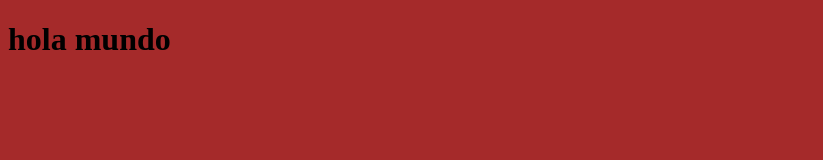
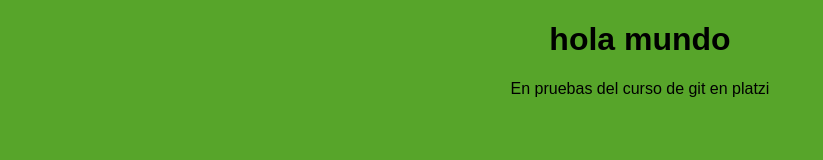
Before and after one commit to duvanfelipe25/proyectoPersonal, a plain HTML site: page index.html in a window 1280 px wide. Shown: the whole page, without its empty margins (0-823 px from the left). Drawn offline with Linux system fonts and the light colour scheme.

Commit message:
aprendiendo sobre html y css, tambien de git

```diff
--- a/index.css
+++ b/index.css
@@ -1,3 +1,5 @@
 body  {
-     background-color: brown;
+     background-color: rgb(87, 165, 42);
+     text-align: center;
+     font-family: "Arial";
 }
--- a/index.html
+++ b/index.html
@@ -5,11 +5,15 @@
     <meta name="viewport" content="width=device-width, initial-scale=1.0">
     <link rel="stylesheet" href="index.css">
     <title>primer web</title>
+    <link rel="stylesheet" href="index.css">
 </head>
 <body>
     <h1>
         hola mundo
     </h1>
+    <p>
+        En pruebas del curso de git en platzi
+    </p>
     <script src="index.js">
 
     </script>
```
Also changed, not shown: 1 other file.
